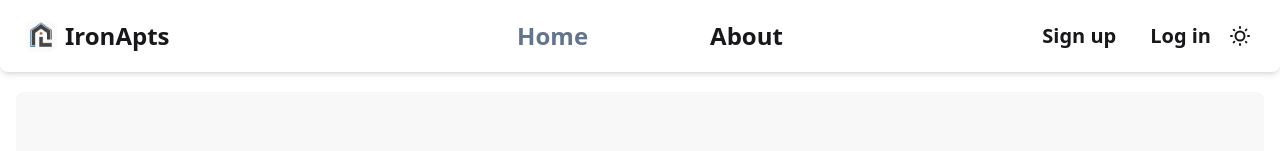
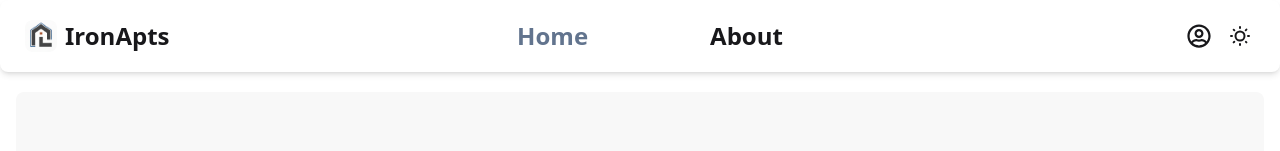
Before and after one commit to rbc33/client-proyect4, a React (Vite) app: page / in a window 1280 px wide. Shown: the top 151 px of the page. Built offline with nearby package versions, Linux system fonts and the light colour scheme; no server answers.

Commit message:
auth in a icon at NavBar

```diff
--- a/src/components/NavBar.tsx
+++ b/src/components/NavBar.tsx
@@ -4,6 +4,8 @@ import ThemeToggle from "./ThemeToggle";
 import { GiHamburgerMenu } from "react-icons/gi";
 import { AuthContext } from "../context/auth.context";
 import { useContext } from "react";
+import { FaRegUserCircle } from "react-icons/fa";
+
 
 const NavBar = () => {
   const {isLoggedIn, logoutUser } = useContext(AuthContext)
@@ -51,21 +53,37 @@ const NavBar = () => {
         </ul>
       </div>
       <div className="navbar-end">
-        {!isLoggedIn && <NavLink className={isActiveStyleAuth} to="/signup">
+        <div className="dropdown dropdown-end">
+          <div tabIndex={0} role="button" className="btn btn-ghost  focus:bg-slate-300 dark:focus:bg-slate-600">
+            <FaRegUserCircle className="text-2xl" />
+          </div>
+          <ul
+            tabIndex={0}
+            className="menu menu-sm dropdown-content mt-3 z-1 p-2 shadow bg-slate-300 dark:bg-slate-700 rounded-box w-52"
+          >
+        {!isLoggedIn && <li><NavLink className={isActiveStyleAuth} to="/signup">
           Sign up
-        </NavLink>}
-        {!isLoggedIn && <NavLink className={isActiveStyleAuth} to="/login">
+        </NavLink></li>}
+        {!isLoggedIn && <li><NavLink className={isActiveStyleAuth} to="/login">
           Log in
-        </NavLink>}
-        {isLoggedIn && <NavLink className={isActiveStyleAuth} to="/profile">
+        </NavLink></li>}
+
+              {isLoggedIn && <li><NavLink className={isActiveStyleAuth} to="/profile">
           User
-        </NavLink>}
-        {isLoggedIn && <button className={"btn btn-ghost text-xl hover:text-slate-500 hover:dark:text-slate-500"} onClick={() => logoutUser()}>Log Out</button>}
+        </NavLink></li>}
+
+
+        {isLoggedIn && <li><button className={"btn btn-ghost text-xl hover:text-slate-500 hover:dark:text-slate-500"} onClick={() => logoutUser()}>Log Out</button></li>}
+
+
+          </ul>
+        </div>
+
         <ThemeToggle />
       </div>
       <div className="dropdown dropdown-end">
           <div tabIndex={0} role="button" className="btn btn-ghost md:hidden focus:bg-slate-300 dark:focus:bg-slate-600">
-            <GiHamburgerMenu className="text-xl" />
+            <GiHamburgerMenu className="text-2xl" />
           </div>
           <ul
             tabIndex={0}
```
